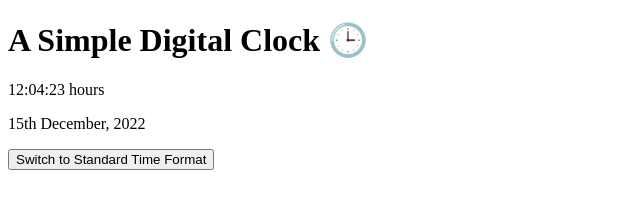
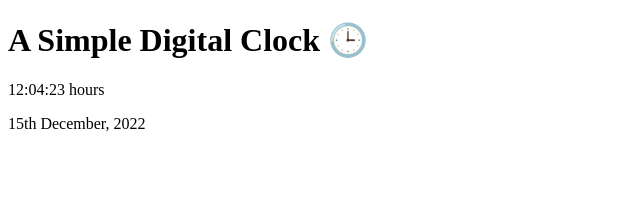
Before and after one commit to AMAARIDOR/js-clock, a plain HTML site: page index.html in a window 1280 px wide. Shown: the whole page, without its empty margins (0-640 px from the left). Drawn offline with Linux system fonts and the light colour scheme.

Commit message:
final clock without ui

```diff
--- a/index.html
+++ b/index.html
@@ -10,7 +10,6 @@
     <h1>A Simple Digital Clock 🕒</h1>
     <p id="clock"></p>
     <p id="date"></p>
-    <button>Switch to Standard Time Format</button>
     <script src="script.js"></script>
   </body>
 </html>
```
